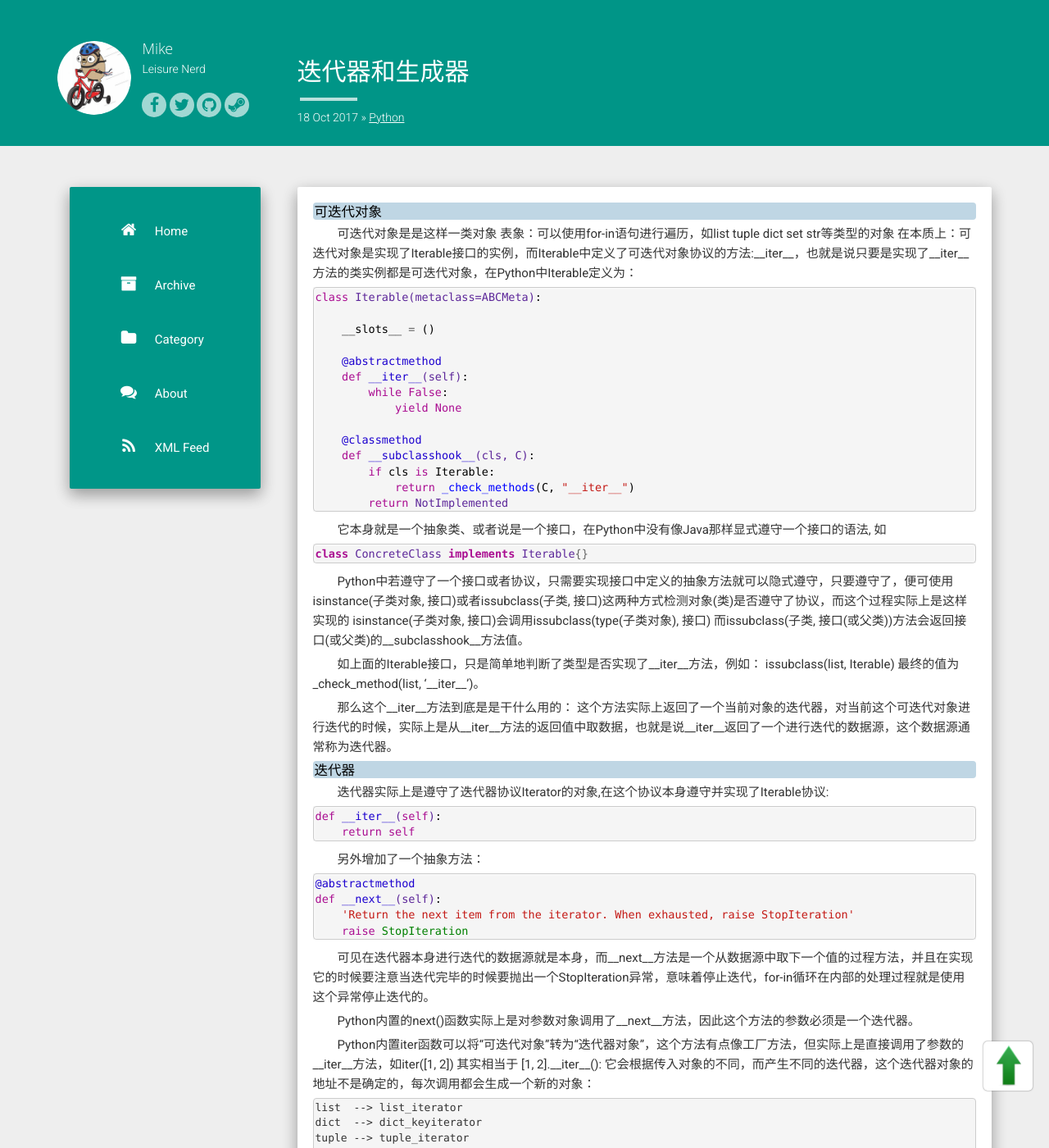
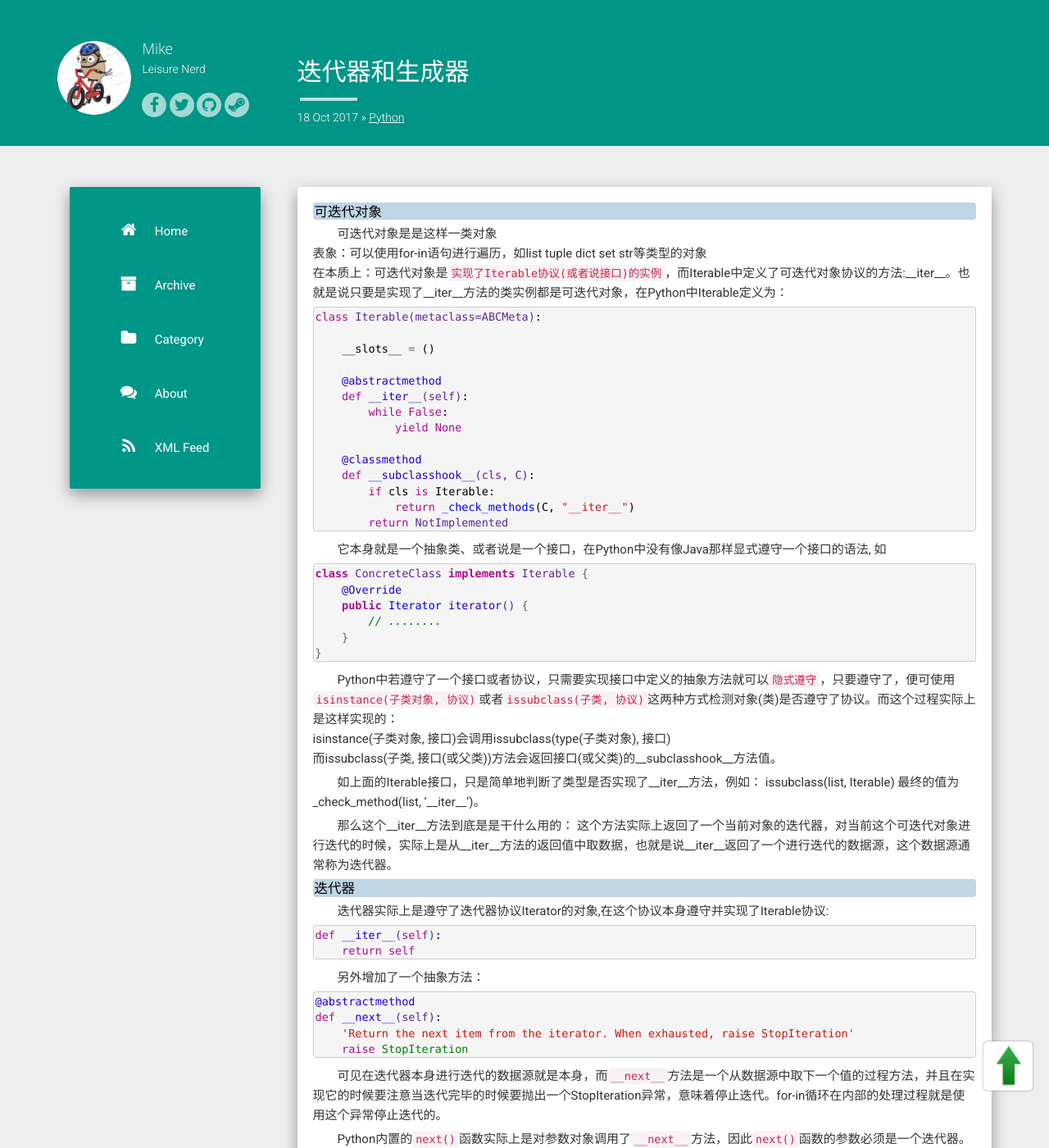
Before and after one commit to iampythoner/iampythoner.github.io, a Jekyll site: the page built from _posts/2017-10-18-iterator_generator.md, in a window 1280 px wide and 1400 px high. Shown: the whole window at 82% size. Built offline with Jekyll 4.4.1, drawn with Linux system fonts in a browser that asks for light colours; nearby versions of some CDN libraries; comment, search, counter and statistics services are not loaded; some of the changed text lies outside the part shown.

Commit message:
no message

````diff
--- a/_posts/2017-10-18-iterator_generator.md
+++ b/_posts/2017-10-18-iterator_generator.md
@@ -6,9 +6,9 @@ categories: Python
 ---
 
 ##### 可迭代对象
-可迭代对象是是这样一类对象
-表象：可以使用for-in语句进行遍历，如list tuple dict set str等类型的对象
-在本质上：可迭代对象是实现了Iterable接口的实例，而Iterable中定义了可迭代对象协议的方法:\_\_iter\_\_，也就是说只要是实现了\_\_iter\_\_方法的类实例都是可迭代对象，在Python中Iterable定义为：
+可迭代对象是是这样一类对象<br/>
+表象：可以使用for-in语句进行遍历，如list tuple dict set str等类型的对象<br/>
+在本质上：可迭代对象是`实现了Iterable协议(或者说接口)的实例`，而Iterable中定义了可迭代对象协议的方法:\_\_iter\_\_。也就是说只要是实现了\_\_iter\_\_方法的类实例都是可迭代对象，在Python中Iterable定义为：
 
 ```python
 class Iterable(metaclass=ABCMeta):
@@ -30,10 +30,15 @@ class Iterable(metaclass=ABCMeta):
 它本身就是一个抽象类、或者说是一个接口，在Python中没有像Java那样显式遵守一个接口的语法, 如
 
 ```java
-class ConcreteClass implements Iterable{}
+class ConcreteClass implements Iterable {
+    @Override
+    public Iterator iterator() {
+        // ........
+    }
+}
 ```
-Python中若遵守了一个接口或者协议，只需要实现接口中定义的抽象方法就可以隐式遵守，只要遵守了，便可使用isinstance(子类对象, 接口)或者issubclass(子类, 接口)这两种方式检测对象(类)是否遵守了协议，而这个过程实际上是这样实现的
-isinstance(子类对象, 接口)会调用issubclass(type(子类对象), 接口)
+Python中若遵守了一个接口或者协议，只需要实现接口中定义的抽象方法就可以`隐式遵守`，只要遵守了，便可使用`isinstance(子类对象, 协议)`或者`issubclass(子类, 协议)`这两种方式检测对象(类)是否遵守了协议。而这个过程实际上是这样实现的：<br/>
+isinstance(子类对象, 接口)会调用issubclass(type(子类对象), 接口)<br/>
 而issubclass(子类, 接口(或父类))方法会返回接口(或父类)的\_\_subclasshook\_\_方法值。
 
 如上面的Iterable接口，只是简单地判断了类型是否实现了\_\_iter\_\_方法，例如：
@@ -60,11 +65,12 @@ def __next__(self):
     'Return the next item from the iterator. When exhausted, raise StopIteration'
     raise StopIteration
 ```
-可见在迭代器本身进行迭代的数据源就是本身，而\_\_next\_\_方法是一个从数据源中取下一个值的过程方法，并且在实现它的时候要注意当迭代完毕的时候要抛出一个StopIteration异常，意味着停止迭代，for-in循环在内部的处理过程就是使用这个异常停止迭代的。
+可见在迭代器本身进行迭代的数据源就是本身，而`__next__`方法是一个从数据源中取下一个值的过程方法，并且在实现它的时候要注意当迭代完毕的时候要抛出一个StopIteration异常，意味着停止迭代。for-in循环在内部的处理过程就是使用这个异常停止迭代的。
 
-Python内置的next()函数实际上是对参数对象调用了\_\_next\_\_方法，因此这个方法的参数必须是一个迭代器。
+Python内置的`next()`函数实际上是对参数对象调用了`__next__`方法，因此`next()`函数的参数必须是一个迭代器。
 
-Python内置iter函数可以将“可迭代对象”转为“迭代器对象”，这个方法有点像工厂方法，但实际上是直接调用了参数的\_\_iter\_\_方法，如iter([1, 2]) 其实相当于 [1, 2].\_\_iter\_\_():
+Python内置`iter()`函数可以将“可迭代对象”转为“迭代器对象”，这个方法有点像工厂方法，但实际上是直接调用了参数的`__iter__`方法:<br/>
+如`iter([1, 2])`其实相当于`[1, 2].__iter__()`<br/>
 它会根据传入对象的不同，而产生不同的迭代器，这个迭代器对象的地址不是确定的，每次调用都会生成一个新的对象：
 
 ```txt
@@ -96,7 +102,7 @@ while True:
 
 ##### 生成器
 
-生成器是迭代器的子协议,在\_\_iter\_\_、\_\_next\_\_方法的基础上又增加了'send', 'throw', 'close'这三个抽象方法。
+生成器是`迭代器的子协议`,在`__iter__`、`__next__`方法的基础上又增加了`send`, `throw`, `close`这三个抽象方法。
 
 为什么要引入生成器的概念：如果有这样一个需求，创建一个有1_0000_0000个元素的集合，如果使用list来实现，那么这个list占用了大量的内存资源，而且每个元素生成后不会立即释放，这样长期放置在内存中着实浪费。生成器已经不再使用具体集合类型作为数据源，它创建元素和取元素都是动态进行的，这样以`以计算性能换取空间性能`，而且大部分情况下生成值的计算方法都是非常高效的，极大地提升了程序的性能。
 
@@ -128,7 +134,7 @@ for value in fibo:
     print(value) # 1 1 2 3 5
 ```
 
-方法③：自定义生成器子类,与创建自定义的迭代器类的方式相同，只需要重写\_\_next\_\_方法实现值的生成规则即可，与实现自定义迭代器子类增多的工作是：需要重写另外两个抽象方法send()和throw()。
+方法③：自定义生成器子类,与创建自定义的迭代器类的方式相同，只需要重写`__next__`方法实现值的生成规则即可，与实现自定义迭代器子类增多的工作是：需要重写另外两个抽象方法send()和throw()。
 
 ```python
 class FibonacciGenerator(Generator):
````
